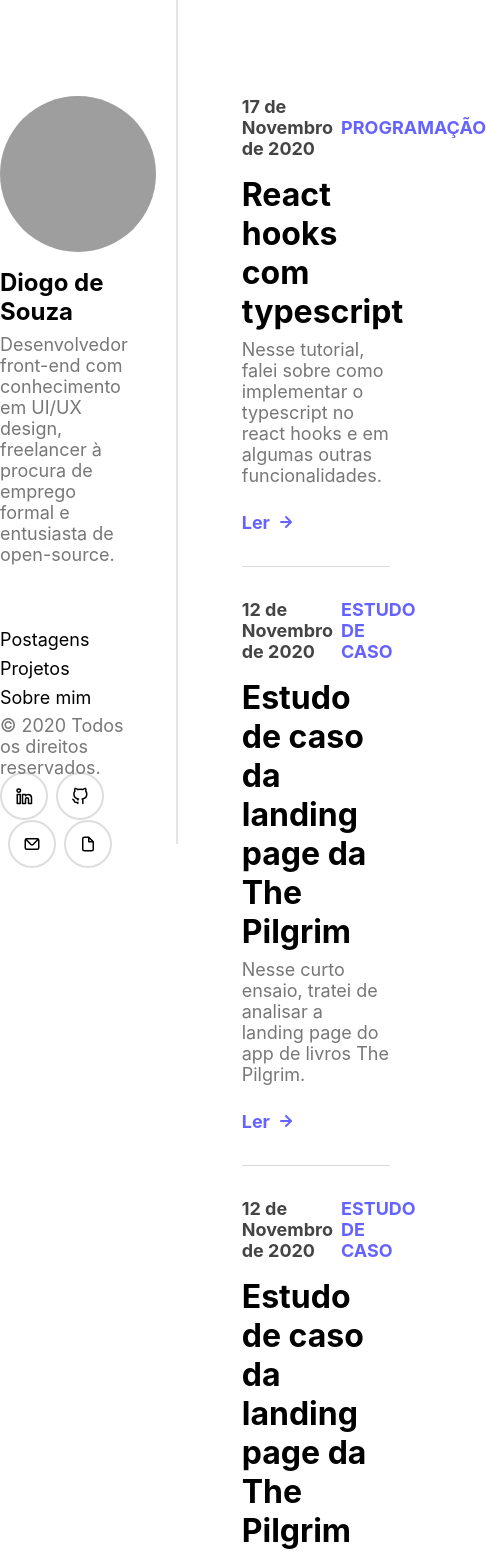
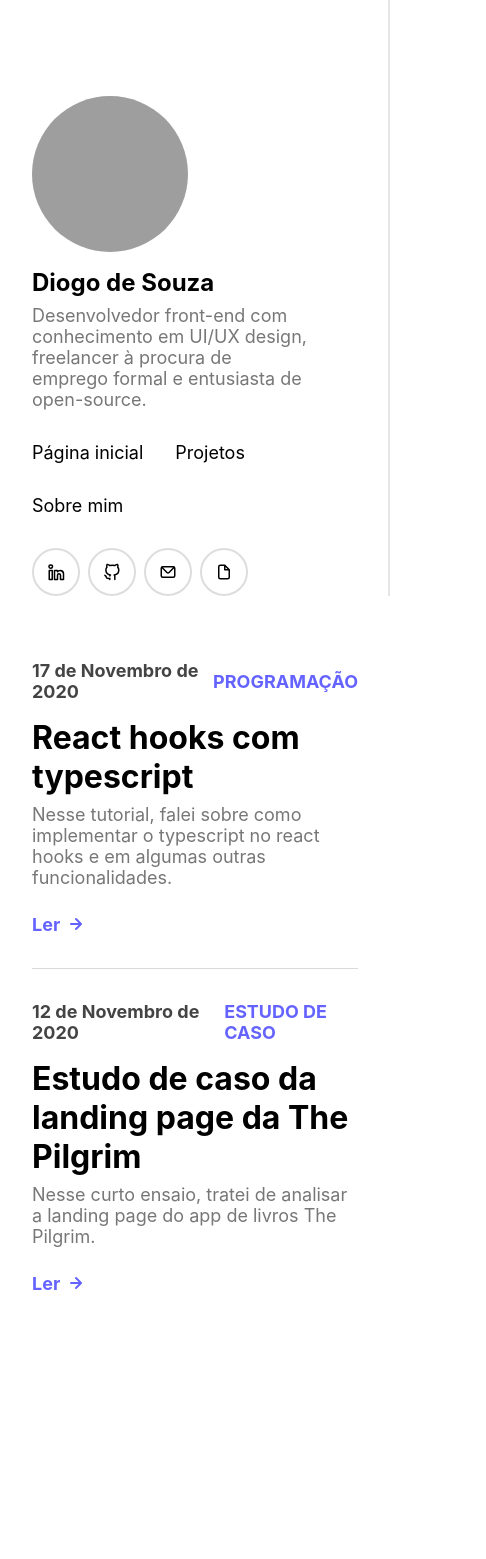
Before and after one commit to sozua/portfolio, a Next.js app: page / in a window 390 px wide. Shown: the top 1559 px of the page, 486 px wide, since content can reach past the window. After the commit the page ends 1359 px from the top, so only its background shows below. Built offline with nearby package versions, Linux system fonts and the light colour scheme; grey boxes are pictures that could not be loaded.

Commit message:
Adicionado responsividade na navbar e nos components do _app

```diff
--- a/src/components/Navbar/index.tsx
+++ b/src/components/Navbar/index.tsx
@@ -11,7 +11,7 @@ export default function Navbar() {
       <S.MyName>Diogo de Souza</S.MyName>
       <S.Description>Desenvolvedor front-end com conhecimento em UI/UX design, freelancer à procura de emprego formal e entusiasta de open-source.</S.Description>
       <S.LinksWrapper>
-        <Link href='/'>Postagens</Link>
+        <Link href='/'>Página inicial</Link>
         <Link href='/projetos'>Projetos</Link>
         <Link href='/sobre'>Sobre mim</Link>
       </S.LinksWrapper>
--- a/src/components/Navbar/styled.js
+++ b/src/components/Navbar/styled.js
@@ -9,6 +9,12 @@ export const Wrapper = styled.div`
   border-right: 2px solid rgba(0, 0, 0, 0.1);
   & > *:not(img) {
     padding-right: 48px;
+  }
+  @media (max-width: 1280px) {
+    grid-column: 1 / -1;
+    padding: 0 32px;
+    position: initial;
+    height: auto;
   }
 `;
 
@@ -49,6 +55,12 @@ export const LinksWrapper = styled.div`
   & a:hover {
     color: #444;
   }
+  @media (max-width: 1280px) {
+    flex-direction: row;
+    flex-wrap: wrap;
+    gap: 32px;
+    margin: 32px 0;
+  }
 `;
 
 export const SocialMediaWrapper = styled.div`
@@ -84,4 +96,7 @@ export const Copyright = styled.p`
   color: #777;
   bottom: 48px;
   left: 0;
+  @media (max-width: 1280px) {
+    display: none;
+  }
 `;
--- a/src/pages/_app.js
+++ b/src/pages/_app.js
@@ -10,11 +10,25 @@ const Wrapper = styled.div`
   max-width: 1440px;
   width: 100%;
   margin: 0 auto;
+  @media (max-width: 1501px) {
+    max-width: 1280px;
+  }
+  @media (max-width: 1366px) {
+    max-width: 1216px;
+  }
+  @media (max-width: 1280px) {
+    max-width: 100%;
+  }
 `;
 
 const ContentWrapper = styled.div`
   grid-column: span 2;
   margin: 64px 0 0 64px;
+  @media (max-width: 1280px) {
+    grid-column: 1 / -1;
+    padding: 0 32px;
+    margin: 32px 0 0 0;
+  }
 `;
 
 function MyApp({ Component, pageProps }) {
--- a/src/pages/index.js
+++ b/src/pages/index.js
@@ -19,22 +19,6 @@ export default function Home() {
         description='Nesse curto ensaio, tratei de analisar a landing page do app de livros The Pilgrim.'
         url='/post/the_pilgrim'
       />
-      <PostItem
-        date='12 de Novembro de 2020'
-        category='Estudo de caso'
-        categoryUrl='estudo_de_caso'
-        title='Estudo de caso da landing page da The Pilgrim'
-        description='Nesse curto ensaio, tratei de analisar a landing page do app de livros The Pilgrim.'
-        url='/post/the_pilgrim'
-      />
-      <PostItem
-        date='12 de Novembro de 2020'
-        category='Estudo de caso'
-        categoryUrl='estudo_de_caso'
-        title='Estudo de caso da landing page da The Pilgrim'
-        description='Nesse curto ensaio, tratei de analisar a landing page do app de livros The Pilgrim.'
-        url='/post/the_pilgrim'
-      />
     </>
   );
 }
```
